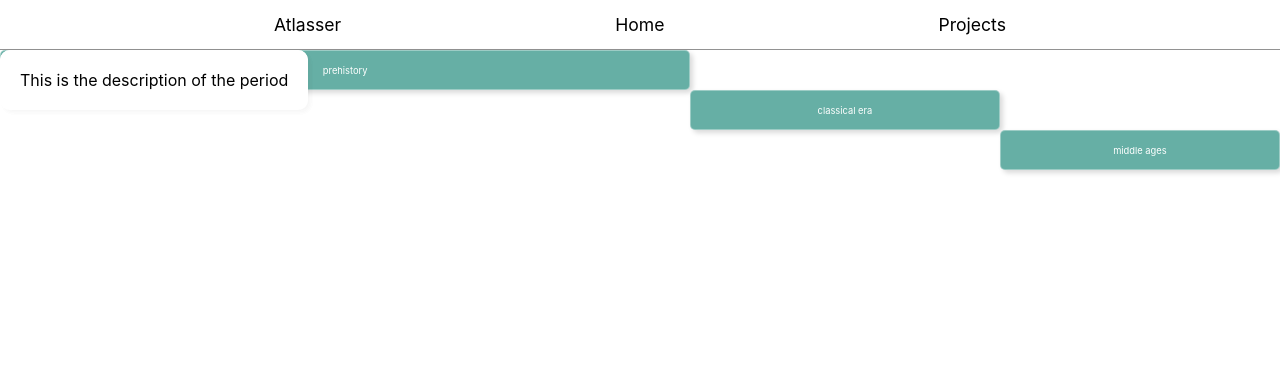
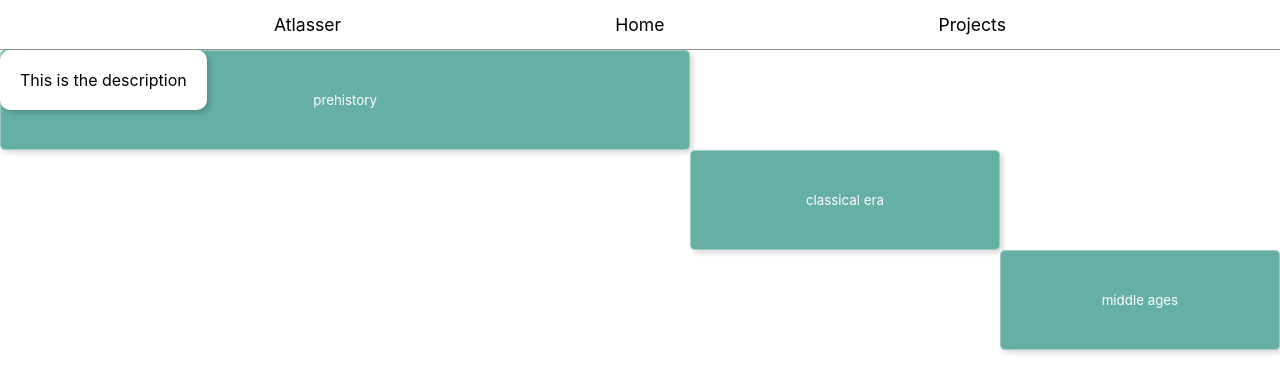
Before and after one commit to dcorso21/atlasser, a Next.js app: page / in a window 1280 px wide. Shown: the top 392 px of the page. Built offline with nearby package versions, Linux system fonts and the light colour scheme.

Commit message:
floating description.

```diff
--- a/components/[project]/components/timelines/modules/timeline-card.js
+++ b/components/[project]/components/timelines/modules/timeline-card.js
@@ -2,18 +2,21 @@ import * as d3 from "d3";
 import styles from "../timeline.module.scss";
 
 class tlRenderer {
-    static height = 40;
+    static height = 100;
     static delay = 20;
     static duration = 300;
 
-    static handleShowDescription(e) {
-        console.log(e);
+    static handleShowDescription(e, d) {
         const bbox = e.target.getBoundingClientRect();
-        let desc = d3.select(`.${styles.desc}`).style("color", "blue");
-        // .style("top", bbox.top)
-        // .style("left", bbox.left)
+        let desc = d3
+            .select(`.${styles.desc}`)
+            .transition(tlRenderer.standardTrans)
+            .style("color", "blue")
+            .style("top", bbox.top + "px")
+            .style("left", bbox.left + "px")
+            .text(d.name);
 
-        console.log(desc);
+        console.log(d.name);
     }
 
     static standardTrans() {
@@ -179,11 +182,4 @@ export default function renderTimelines(ref, periods, setPeriods) {
                 tl.attr("transform", e.transform);
             })
         );
-
-    d3.selectAll(`.${styles.desc}`).exit().remove();
-
-    d3.select(ref)
-        .append("div")
-        .attr("class", styles.desc)
-        .text("This is the description of the period");
 }
--- a/components/[project]/components/timelines/timeline.js
+++ b/components/[project]/components/timelines/timeline.js
@@ -19,6 +19,7 @@ export default function Timeline() {
             ref={mainRef}
             className={styles.timeline}
         >
+            <div className={styles.desc}> This is the description</div>
             {/* <svg width="100%" height="100%" ref={svgRef}></svg> */}
             {/* <pre>{JSON.stringify(periods, null, 4)}</pre> */}
         </div>
--- a/components/[project]/components/timelines/timeline.module.scss
+++ b/components/[project]/components/timelines/timeline.module.scss
@@ -19,16 +19,18 @@
 
 
         .title {
-            font-size: 7pt;
+            font-size: 10pt;
         }
     }
 
     .desc {
         position:absolute;
         background-color: white;
-        box-shadow: 3px 3px 5px rgba(0, 0, 0, 0.018);
+        box-shadow: 3px 3px 5px rgba(0, 0, 0, 0.18);
         padding: 20px;
         border-radius: 10px;
         z-index: 10;
+        // top:50px;
+        // left:50px
     }
 }
```
